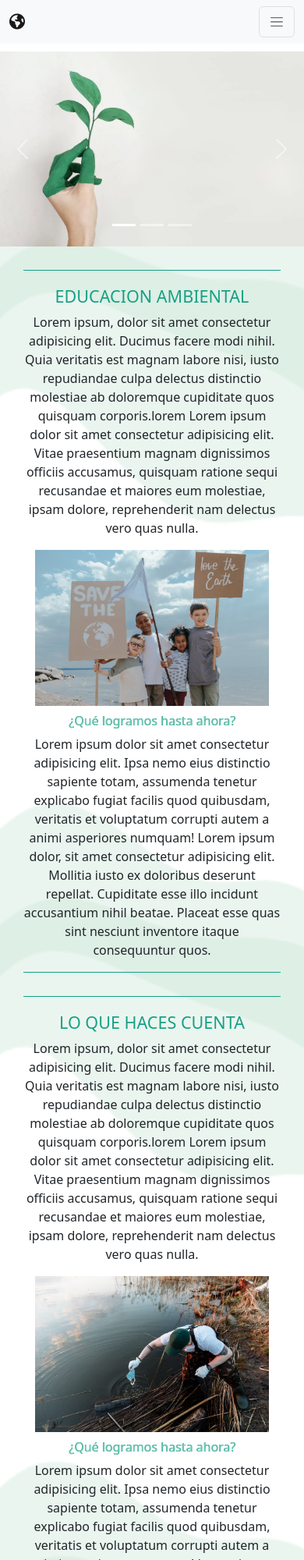
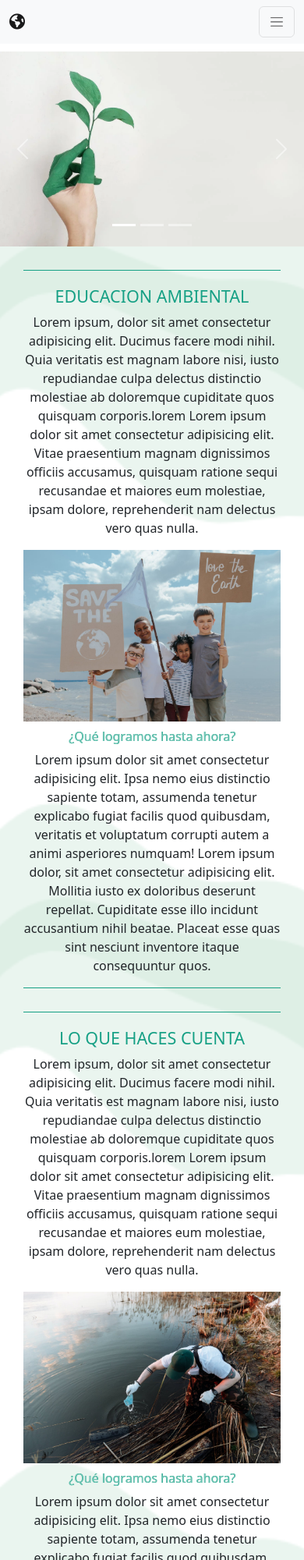
Before and after one commit to mariaeugeniaalfano/sustentable, a website: page pages/campañas.html in a window 390 px wide. Shown: the top 2000 px of the page at 78% size. Drawn offline with nearby package versions, Linux system fonts and the light colour scheme.

Commit message:
imagenes responsive en campañas

```diff
--- a/pages/campañas.html
+++ b/pages/campañas.html
@@ -189,7 +189,7 @@
             <img
               src="../img/eolica.png"
               alt="niños sosteniendo carteles que dicen SAVE THE PLANET"
-              style="width: 300px"
+              class="img-fluid"
             />
             <h6>¿Qué logramos hasta ahora?</h6>
             <p>
@@ -218,7 +218,7 @@
             <img
               src="../img/do.png"
               alt="hombre limpiando basura de un  río"
-              style="width: 300px"
+              class="img-fluid"
             />
             <h6>¿Qué logramos hasta ahora?</h6>
             <p>
@@ -247,7 +247,7 @@
             <img
               src="../img/plantemos.png"
               alt="maceta con una planta recien plantada"
-              style="width: 300px"
+              class="img-fluid"
             />
             <h6>¿Qué logramos hasta ahora?</h6>
             <p>
--- a/scss/_campañas.scss
+++ b/scss/_campañas.scss
@@ -24,6 +24,9 @@ a {
 }
 
 .campañas__son {
+  img {
+    width: 500px;
+  }
   text-align: map-get($estilo, centro);
   margin: 30px;
   padding-top: 20px;
--- a/scss/_contribuciones.scss
+++ b/scss/_contribuciones.scss
@@ -1,8 +1,6 @@
 @import "variables";
 
 .contribuciones {
-  height: 100vh;
-
   .unbox img {
     border-radius: 100%;
     @include sizes(500px, 500px);
```
Also changed, not shown: css/style.css, 1 other file.
